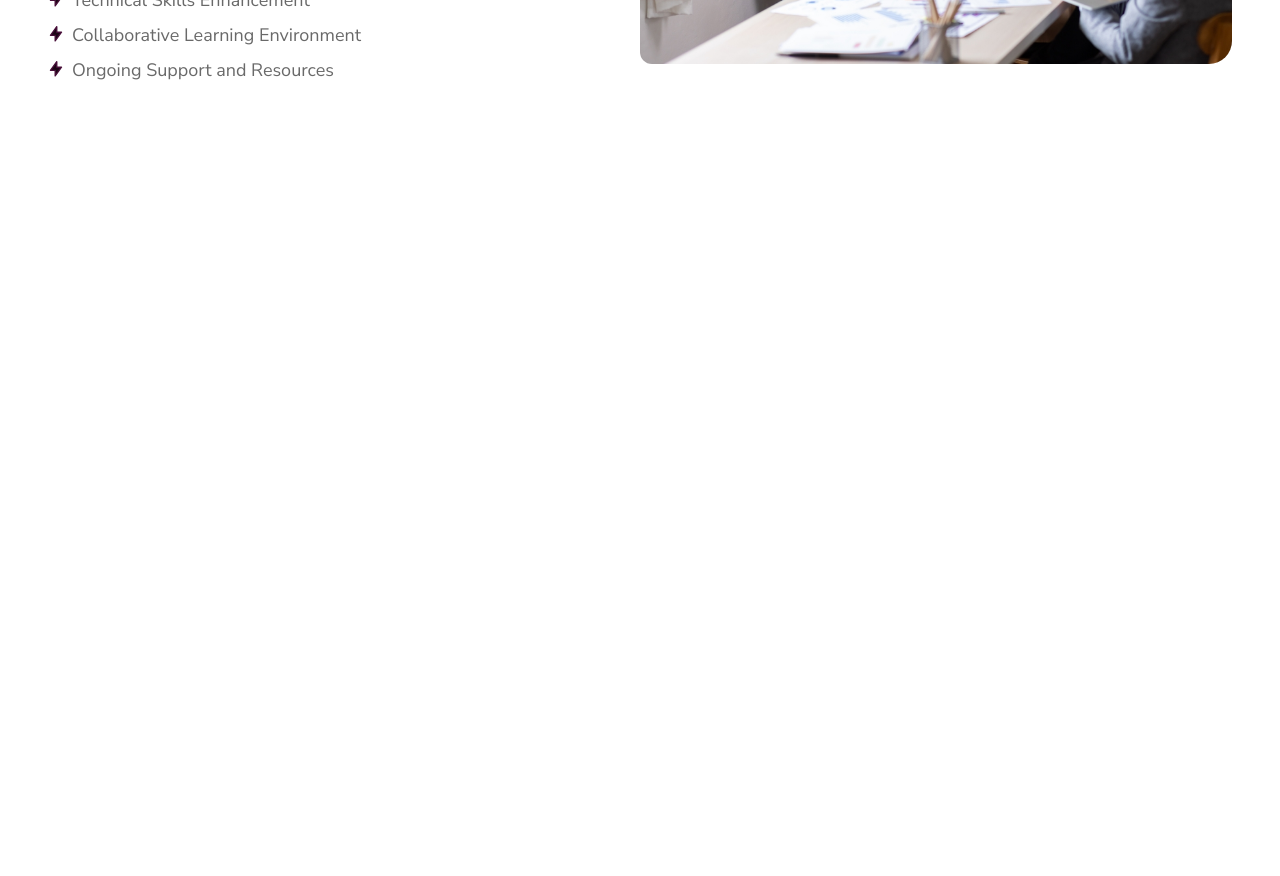
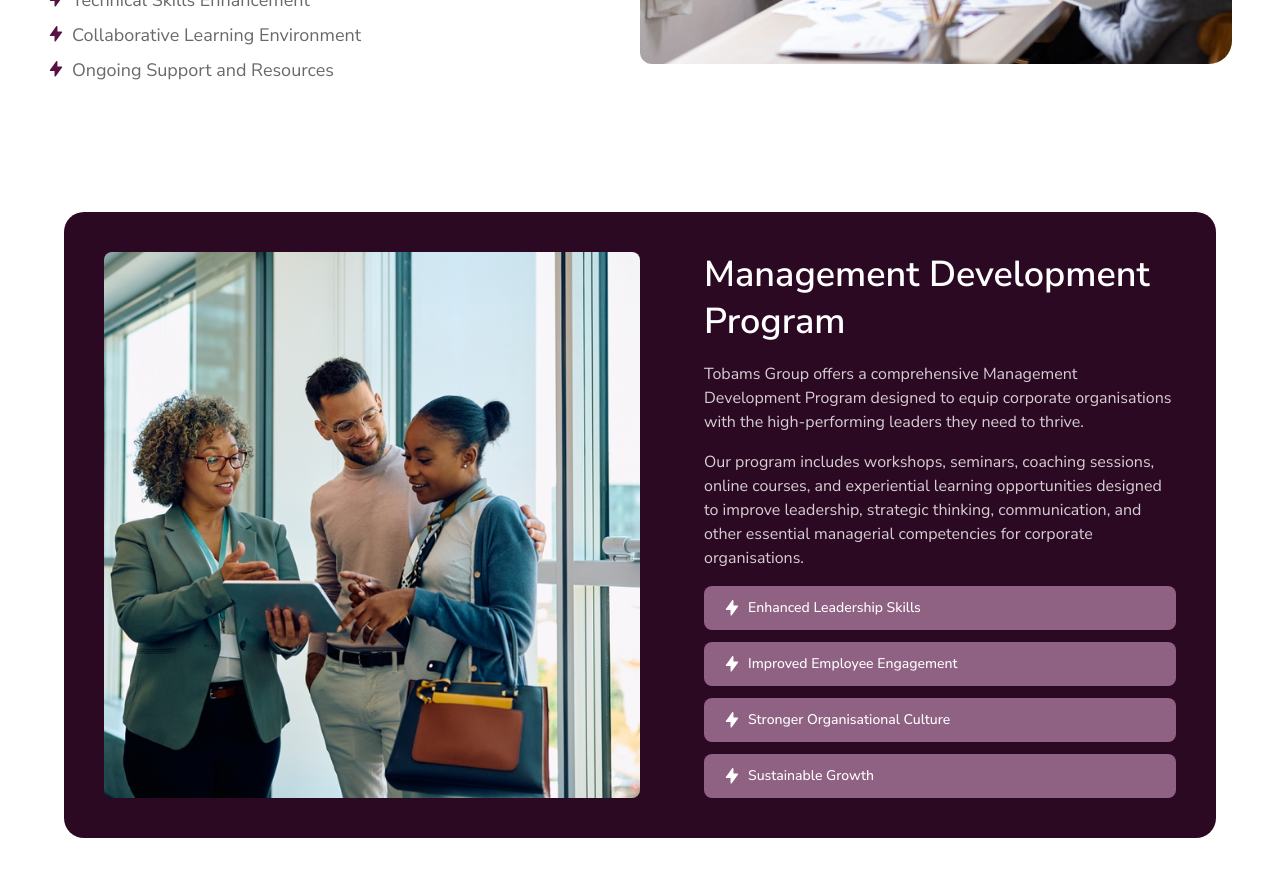
Before and after one commit to B4RTijesunii/tobams-group, a React (Vite) app: page / in a window 1280 px wide. Shown: the part 3400-4276 px from the top of the page. Before the commit the page ends 3532 px from the top, so only its background shows below. Built offline with nearby package versions, Linux system fonts and the light colour scheme.

Commit message:
Add management section

```diff
--- a/index.html
+++ b/index.html
@@ -2,7 +2,7 @@
 <html lang="en">
   <head>
     <meta charset="UTF-8" />
-    <link rel="icon" type="image/svg+xml" href="/favicon.svg" />
+
     <meta name="viewport" content="width=device-width, initial-scale=1.0" />
     <title>tobams-group</title>
   </head>
--- a/src/App.jsx
+++ b/src/App.jsx
@@ -1,12 +1,14 @@
 import Navbar from "./components/Navbar";
 import Hero from "./components/Hero";
 import LearningSystem from "./components/LearningSystem";
+import Management from "./components/Management";
 function App() {
   return (
     <>
       <Navbar />
       <Hero />
       <LearningSystem />
+      <Management />
     </>
   );
 }
--- a/src/components/LearningSystem.jsx
+++ b/src/components/LearningSystem.jsx
@@ -1,7 +1,7 @@
 import React from "react";
 import learning from "../assets/learning.jpg";
 import corporate from "../assets/corporate.jpg";
-import { Zap } from "lucide-react";
+
 import LightningIcon from "../assets//lightning.svg?react";
 import personalized from "../assets/personalized-training.jpg";
 import capacity from "../assets/capacity.jpg";
--- /dev/null
+++ b/src/components/Management.jsx
@@ -0,0 +1,59 @@
+import React from "react";
+import management from "../assets/management.jpg";
+import LightningIcon from "../assets//lightning.svg?react";
+function Management() {
+  const highlights = [
+    "Enhanced Leadership Skills",
+    "Improved Employee Engagement",
+    "Stronger Organisational Culture",
+    "Sustainable Growth",
+  ];
+  return (
+    <section className="py-12 px-6 xl:py-20 xl:px-16">
+      <div className="max-w-[1312px] mx-auto rounded-[20px] p-6 xl:p-10 flex flex-col xl:flex-row items-stretch gap-10 xl:gap-16 bg-[#2C0922]">
+        <h2 className="xl:hidden order-1 font-sans font-semibold text-2xl leading-[130%] text-white">
+          Management Development Program
+        </h2>
+        <div className="order-2 xl:order-1 w-full xl:w-1/2 shrink-0">
+          <img
+            src={management}
+            alt="Management Development Program"
+            className="w-full h-full object-cover rounded-lg"
+          />
+        </div>
+
+        <div className="order-3 xl:order-2 w-full xl:w-1/2 text-white flex flex-col gap-4">
+          <h2 className="hidden xl:block font-sans font-semibold text-[40px] xl:text-4xl leading-[130%] tracking-normal">
+            Management Development Program
+          </h2>
+          <div className="flex flex-col gap-4">
+            <p className="font-sans text-sm xl:text-base leading-[150%] text-white/80">
+              Tobams Group offers a comprehensive Management Development Program
+              designed to equip corporate organisations with the high-performing
+              leaders they need to thrive.
+            </p>
+            <p className="font-sans text-sm xl:text-base leading-[150%] text-white/80">
+              Our program includes workshops, seminars, coaching sessions,
+              online courses, and experiential learning opportunities designed
+              to improve leadership, strategic thinking, communication, and
+              other essential managerial competencies for corporate
+              organisations.
+            </p>
+          </div>
+          <div className="flex flex-col gap-3">
+            {highlights.map((item) => (
+              <div
+                key={item}
+                className="flex items-center gap-2 bg-[#8F6182] rounded-[8px] px-5 py-3 text-sm font-medium"
+              >
+                <LightningIcon className="w-4 h-4 shrink-0 text-white" />
+                {item}
+              </div>
+            ))}
+          </div>
+        </div>
+      </div>
+    </section>
+  );
+}
+export default Management;
```
Also changed, not shown: src/assets/lightning.svg, 1 other file (tests, documents, lock files or other folders).
